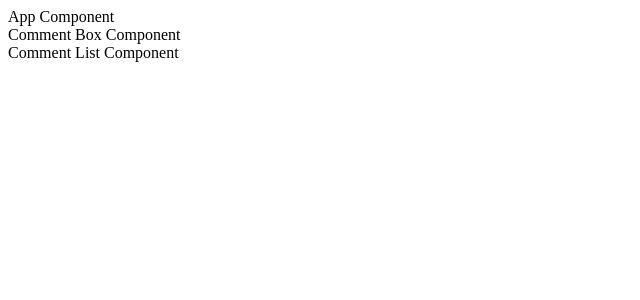
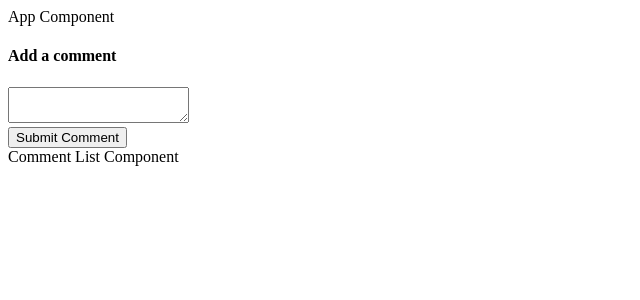
Before and after one commit to OksanaPuga/React-testing, a React (Create React App) app: page / in a window 1280 px wide. Shown: the top 300 px of the page, without its empty margins (0-640 px from the left). Built offline with nearby package versions, Linux system fonts and the light colour scheme.

Commit message:
comment box functioality

```diff
--- a/src/components/CommentBox.js
+++ b/src/components/CommentBox.js
@@ -1,5 +1,32 @@
 import React from 'react';
 
-export default () => (
-    <div>Comment Box Component</div>
-);
+class CommentBox extends React.Component {
+    state = { comment: '' }
+
+    onChange = e => {
+        this.setState({ comment: e.target.value });
+    }
+
+    onSubmit = e => {
+        e.preventDefault();
+        this.setState({ comment: '' });
+    }
+
+    render() {
+        return (
+            <form>
+                <h4>Add a comment</h4>
+                <textarea
+                    value={this.state.comment}
+                    onChange={this.onChange} />
+                <div>
+                    <button onClick={this.onSubmit}>
+                        Submit Comment
+                    </button>
+                </div>
+            </form>
+        );
+    }
+}
+
+export default CommentBox;
```
